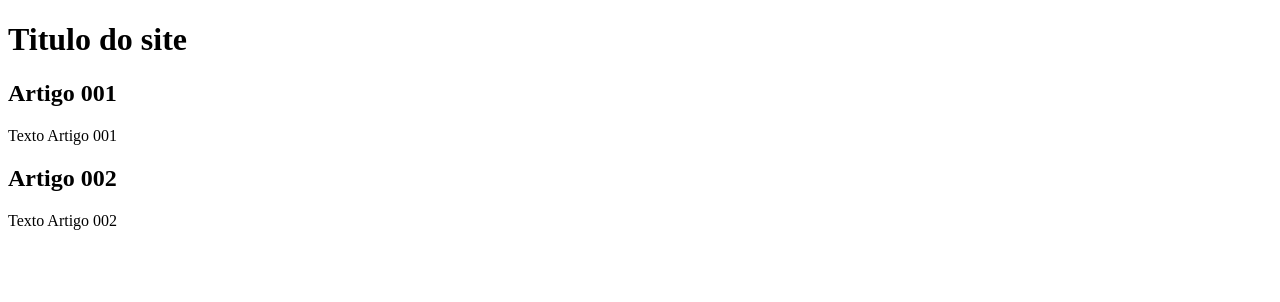
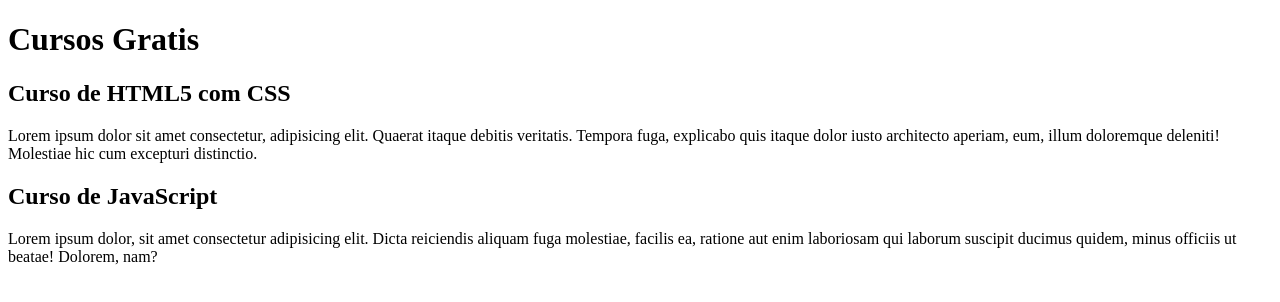
Before and after one commit to Gondran85/projeto-site, a plain HTML site: page index.html in a window 1280 px wide. Drawn offline with Linux system fonts and the light colour scheme.

Commit message:
Titulo e descricao
mudificacao dos titulos para curso gratis, cursos html e curso java script

```diff
--- a/index.html
+++ b/index.html
@@ -8,15 +8,15 @@
 <body>
     <main>
         <head>
-            <h1>Titulo do site</h1>
+            <h1>Cursos Gratis</h1>
         </head>
         <article>
-            <h2>Artigo 001</h2>
-            <p>Texto Artigo 001</p>
+            <h2>Curso de HTML5 com CSS</h2>
+            <p>Lorem ipsum dolor sit amet consectetur, adipisicing elit. Quaerat itaque debitis veritatis. Tempora fuga, explicabo quis itaque dolor iusto architecto aperiam, eum, illum doloremque deleniti! Molestiae hic cum excepturi distinctio.</p>
         </article>
         <article>
-            <h2>Artigo 002</h2>
-            <p>Texto Artigo 002</p>
+            <h2>Curso de JavaScript</h2>
+            <p>Lorem ipsum dolor, sit amet consectetur adipisicing elit. Dicta reiciendis aliquam fuga molestiae, facilis ea, ratione aut enim laboriosam qui laborum suscipit ducimus quidem, minus officiis ut beatae! Dolorem, nam?</p>
         </article>
     </main>
 
```
